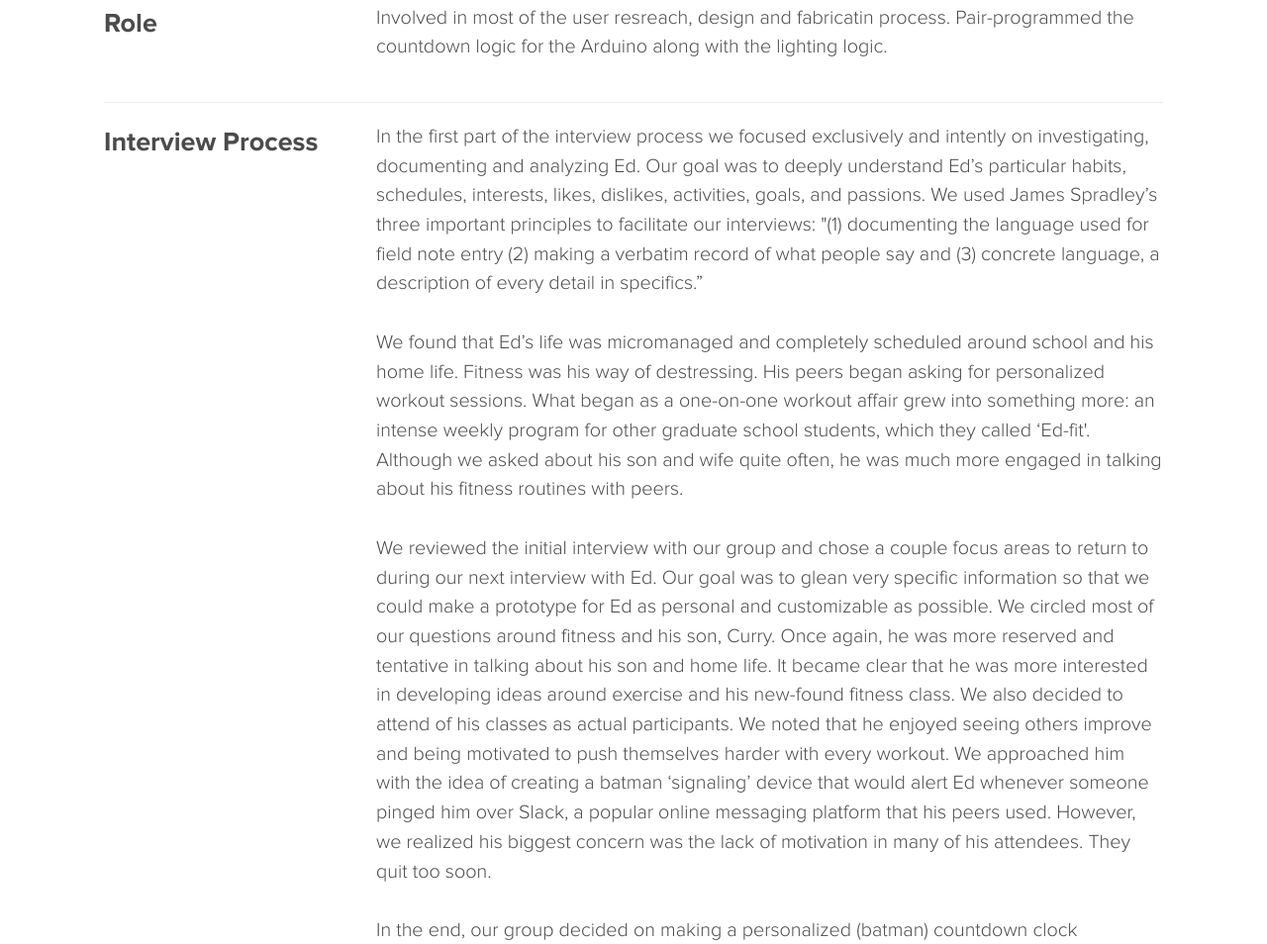
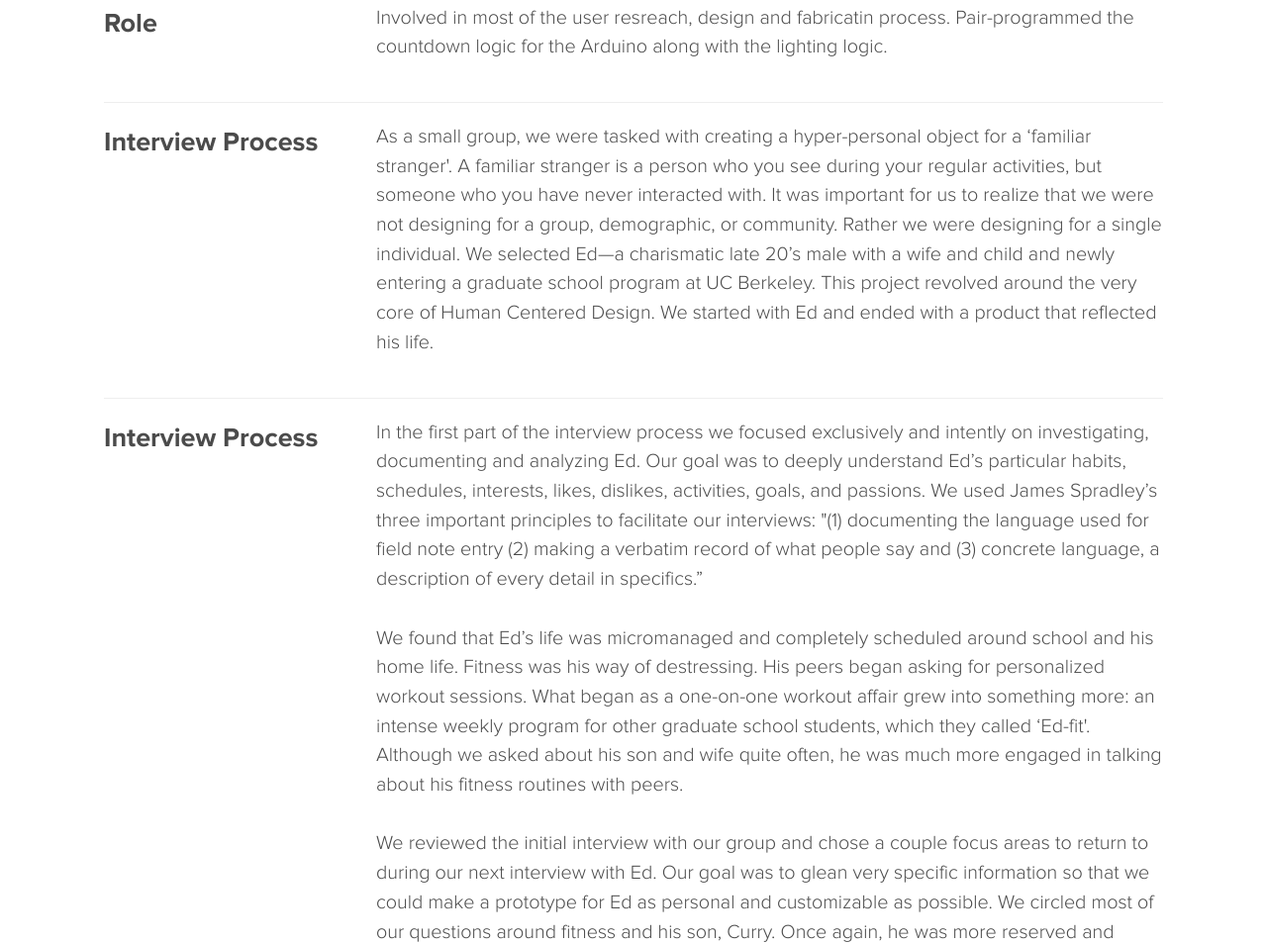
Before and after one commit to koalaboy808/Carlo_Portfolio, a plain HTML site: page public_report/edfit.html in a window 1280 px wide. Shown: the part 1000-1954 px from the top of the page at 99% size. Drawn offline with nearby package versions, Linux system fonts and the light colour scheme.

```diff
--- a/public_report/edfit.html
+++ b/public_report/edfit.html
@@ -86,6 +86,17 @@
             </div>
             <div class="col-sm-9">
                 <p class = "p_projects">
+                   As a small group, we were tasked with creating a hyper-personal object for a ‘familiar stranger'. A familiar stranger is a person who you see during your regular activities, but someone who you have never interacted with. It was important for us to realize that we were not designing for a  group, demographic, or community. Rather we were designing for a single individual. We selected Ed—a charismatic late 20’s male with a wife and child and newly entering a graduate school program at UC Berkeley. This project revolved around the very core of Human Centered Design. We started with Ed and ended with a product that reflected his life.
+                </p>
+            </div>
+        </div>
+        <hr>
+        <div class="row">
+            <div class="col-sm-3">
+                <div class="h2_fitted"> Interview Process </div>
+            </div>
+            <div class="col-sm-9">
+                <p class = "p_projects">
                   In the first part of the interview process we focused exclusively and intently on investigating, documenting and analyzing Ed. Our goal was to deeply understand Ed’s particular habits, schedules, interests, likes, dislikes, activities, goals, and passions. We used James Spradley’s three important principles to facilitate our interviews: "(1) documenting the language used for field note entry (2) making a verbatim record of what people say and (3) concrete language, a description of every detail in specifics.”
                 </br></br>
                   We found that Ed’s life was micromanaged and completely scheduled around school and his home life. Fitness was his way of destressing. His peers began asking for personalized workout sessions. What began as a one-on-one workout affair grew into something more: an intense weekly program for other graduate school students, which they called ‘Ed-fit'. Although we asked about his son and wife quite often, he was much more engaged in talking about his fitness routines with peers.
```
